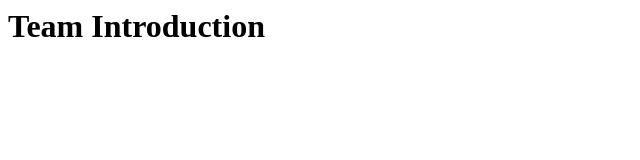
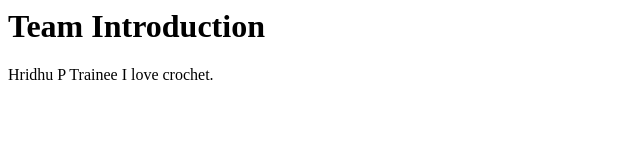
Before and after one commit to hridhu24/team-intro, a plain HTML site: page index.html in a window 1280 px wide. Shown: the whole page, without its empty margins (0-640 px from the left). Drawn offline with Linux system fonts and the light colour scheme.

Commit message:
Added my introduction

```diff
--- a/index.html
+++ b/index.html
@@ -1,5 +1,9 @@
 <html>
  <body>
  <h1>Team Introduction</h1>
+ <p> Hridhu P
+    Trainee
+    I love crochet.
+ </p>
  </body>
 </html>
```
